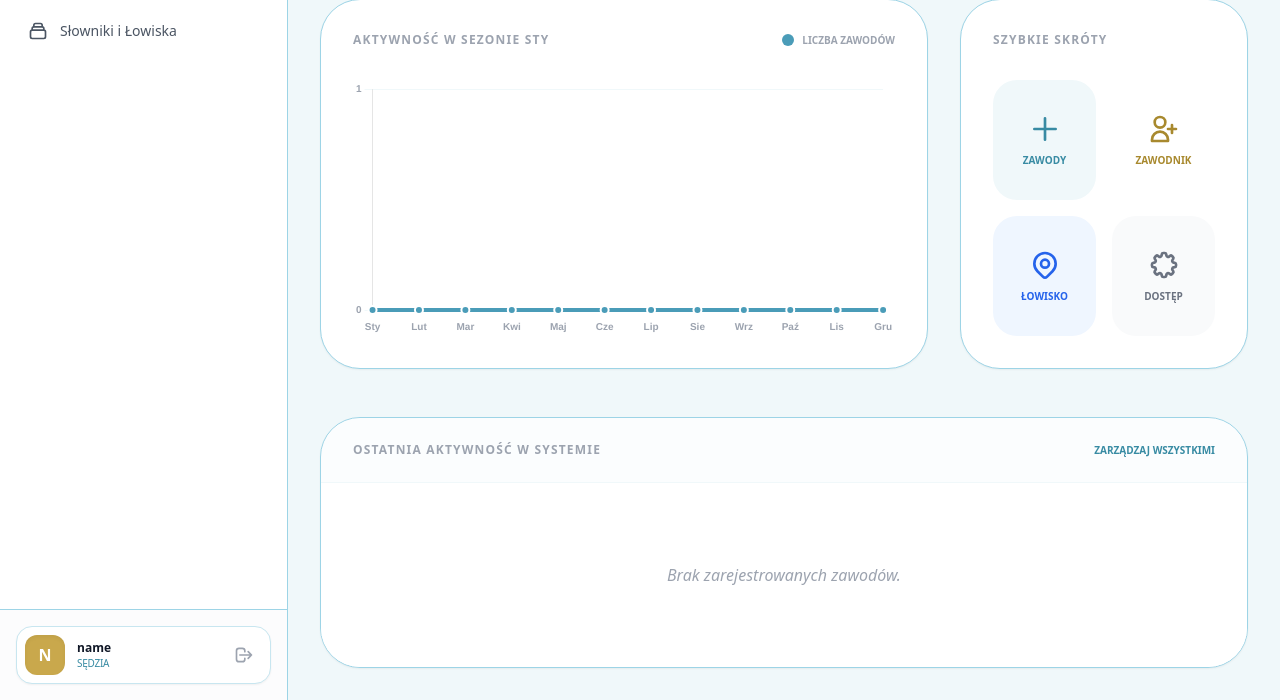
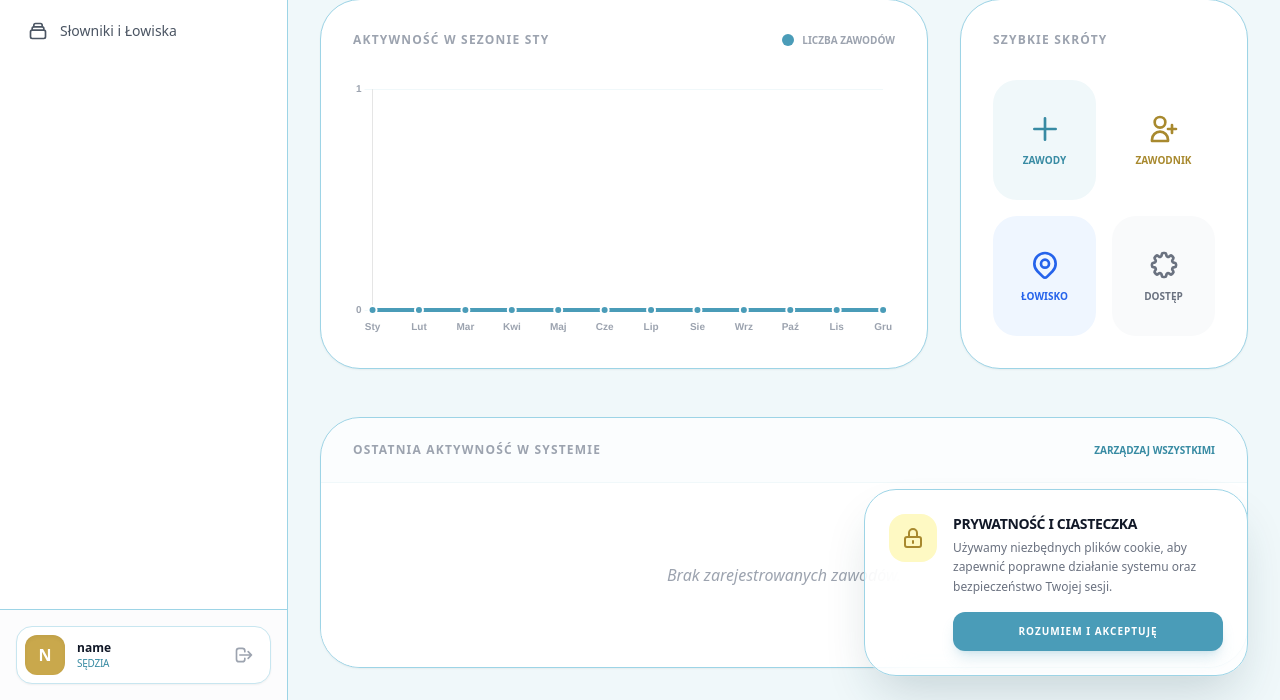
Before and after one commit to pshemeeg/pzw, a Flask app: page /dashboard in a window 1280 px wide. Shown: the part 335-1035 px from the top of the page. Run offline with Flask 3, Linux system fonts and the light colour scheme; the visitor is signed in with stand-in values (Sample User, id 1); data that the repository does not hold is empty; parts of the project's set-up code (start-up, migrations or seed data) failed here and were passed over; some libraries are stand-ins or nearby versions.

Commit message:
ui: add modern cookie consent banner with local storage persistence

```diff
--- a/app/templates/base.html
+++ b/app/templates/base.html
@@ -311,6 +311,39 @@
             </div>
         </main>
 
+        <!-- Cookie Banner -->
+        <div x-data="{
+                showCookie: !localStorage.getItem('cookieAccepted'),
+                accept() {
+                    localStorage.setItem('cookieAccepted', 'true');
+                    this.showCookie = false;
+                }
+             }"
+             x-show="showCookie"
+             x-transition:enter="transition ease-out duration-300"
+             x-transition:enter-start="translate-y-20 opacity-0"
+             x-transition:enter-end="translate-y-0 opacity-100"
+             class="fixed bottom-6 left-4 right-4 md:left-auto md:right-8 md:w-96 z-[100]"
+             x-cloak>
+            <div class="bg-white/80 dark:bg-gray-800/90 backdrop-blur-xl border border-water-200 dark:border-gray-700 p-6 rounded-[2rem] shadow-2xl shadow-water-900/20">
+                <div class="flex items-start gap-4">
+                    <div class="w-12 h-12 shrink-0 rounded-2xl bg-gold-100 dark:bg-amber-900/30 flex items-center justify-center text-gold-600">
+                        <svg class="w-6 h-6" fill="none" stroke="currentColor" viewBox="0 0 24 24"><path stroke-linecap="round" stroke-linejoin="round" stroke-width="2" d="M12 15v2m-6 4h12a2 2 0 002-2v-6a2 2 0 00-2-2H6a2 2 0 00-2 2v6a2 2 0 002 2zm10-10V7a4 4 0 00-8 0v4h8z"/></svg>
+                    </div>
+                    <div class="flex-1">
+                        <h4 class="text-sm font-black text-gray-900 dark:text-white uppercase tracking-tight mb-1">Prywatność i Ciasteczka</h4>
+                        <p class="text-xs text-gray-500 dark:text-gray-400 leading-relaxed mb-4">
+                            Używamy niezbędnych plików cookie, aby zapewnić poprawne działanie systemu oraz bezpieczeństwo Twojej sesji.
+                        </p>
+                        <button @click="accept()"
+                                class="w-full py-3 bg-water-500 hover:bg-water-600 text-white text-[10px] font-black uppercase tracking-widest rounded-xl transition-all active:scale-95 shadow-lg shadow-water-500/20">
+                            Rozumiem i akceptuję
+                        </button>
+                    </div>
+                </div>
+            </div>
+        </div>
+
     </div>
 </div>
 </body>
```
